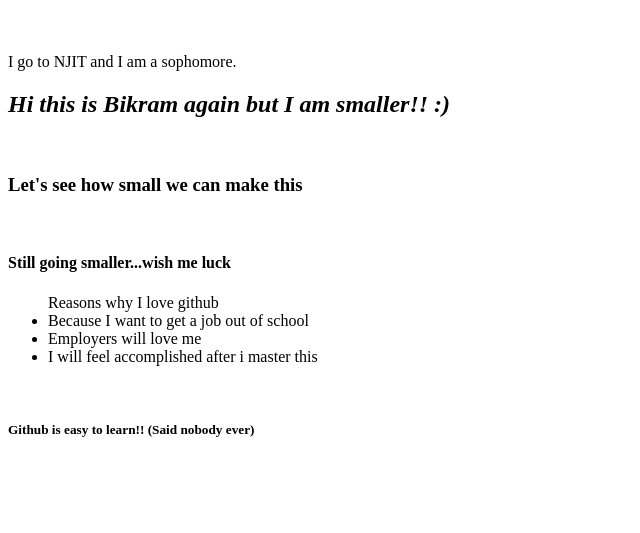
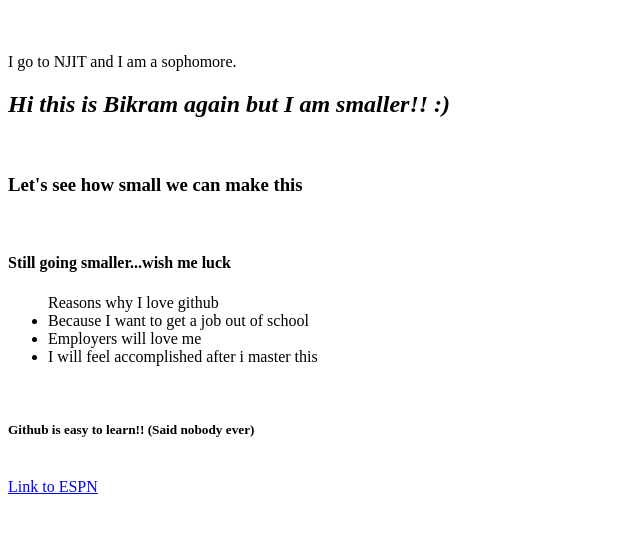
Before and after one commit to bikramsandhu/10HtmlElements, a plain HTML site: page index.html in a window 1280 px wide. Shown: the part 61-594 px from the top of the page, without its empty margins (0-640 px from the left). Drawn offline with Linux system fonts and the light colour scheme.

Commit message:
added hyperlink to website

```diff
--- a/index.html
+++ b/index.html
@@ -13,4 +13,5 @@
 <li>I will feel accomplished after i master this
 </ul><br>
 <h5>Github is easy to learn!! (Said nobody ever)</h5><br>
+<a href="http://www.espn/com">Link to ESPN</a>
 </html>
```
